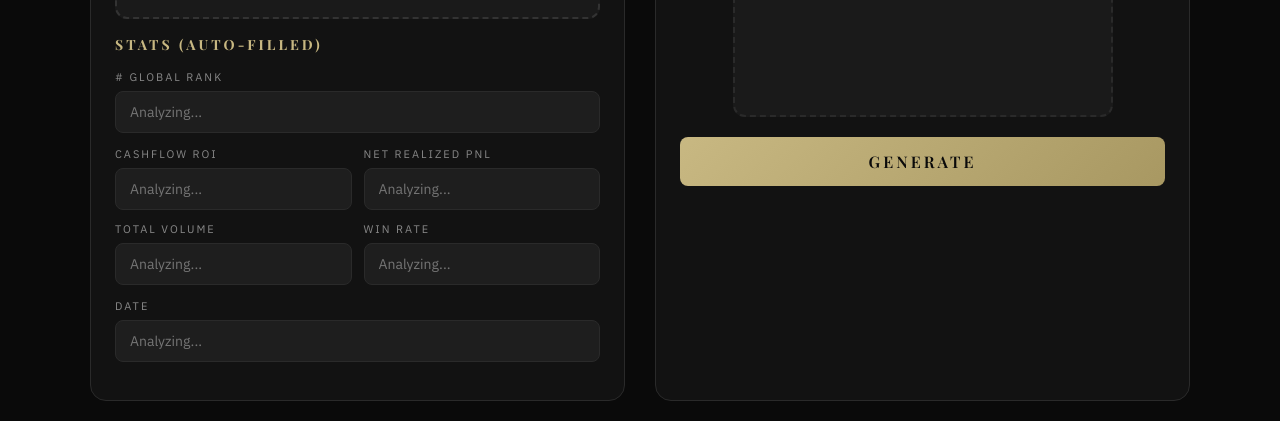
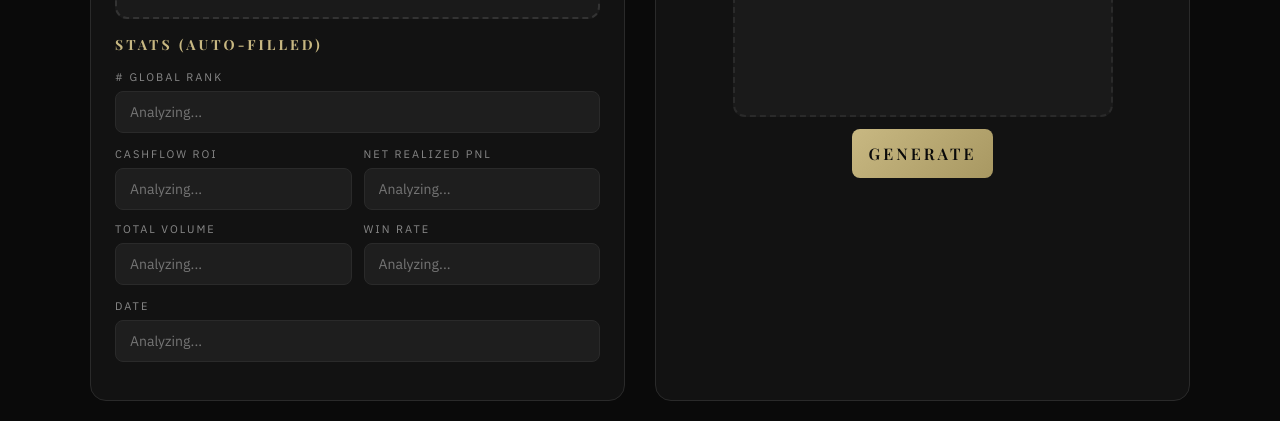
Before and after one commit to nftsamuraii/bulk-rank-server, a website: page public/index.html in a window 1280 px wide. Shown: the part 508-929 px from the top of the page. Drawn offline with nearby package versions, Linux system fonts and the light colour scheme.

Commit message:
Update index.html

```diff
--- a/public/index.html
+++ b/public/index.html
@@ -46,11 +46,12 @@
     .preview-empty { width:100%; max-width:380px; height:440px; background:#1a1a1a; border:2px dashed var(--border); border-radius:12px; display:flex; flex-direction:column; align-items:center; justify-content:center; color:#555; font-size:13px; text-align:center; gap:12px; }
     .preview-empty .icon { font-size:48px; opacity:0.4; }
     #rankCanvas { max-width:100%; border-radius:12px; box-shadow:0 8px 32px rgba(0,0,0,0.5); display:none; }
-    .btn-generate { width:100%; padding:14px; margin-top:20px; background:linear-gradient(135deg,#c8b882 0%,#a89862 100%); border:none; border-radius:8px; color:#0a0a0a; font-family:'Playfair Display',serif; font-size:16px; font-weight:600; letter-spacing:3px; cursor:pointer; transition:all 0.2s; }
+    .btn-generate { width:100%; padding:14px; margin-top:0; background:linear-gradient(135deg,#c8b882 0%,#a89862 100%); border:none; border-radius:8px; color:#0a0a0a; font-family:'Playfair Display',serif; font-size:16px; font-weight:600; letter-spacing:3px; cursor:pointer; transition:all 0.2s; }
     .btn-generate:hover { transform:translateY(-2px); box-shadow:0 4px 16px rgba(200,184,130,0.3); }
     .btn-generate:disabled { opacity:0.6; cursor:not-allowed; transform:none; }
-    .btn-action { width:100%; padding:12px; margin-top:10px; background:transparent; border:1px solid var(--gold); border-radius:8px; color:var(--gold); font-family:'Playfair Display',serif; font-size:14px; letter-spacing:2px; cursor:pointer; opacity:0; pointer-events:none; transition:all 0.2s; }
+    .btn-action { width:100%; padding:12px; margin-top:0; background:transparent; border:1px solid var(--gold); border-radius:8px; color:var(--gold); font-family:'Playfair Display',serif; font-size:14px; letter-spacing:2px; cursor:pointer; opacity:0; pointer-events:none; transition:all 0.2s; }
     .btn-action.visible { opacity:1; pointer-events:auto; }
+    .btn-group { display:flex; flex-direction:column; gap:8px; margin-top:12px; }
     .btn-action:hover { background:rgba(200,184,130,0.08); }
     .status-box { background:#1a1a1a; border:1px solid #2a2a2a; border-radius:10px; padding:12px 14px; margin-bottom:16px; font-size:12px; color:#888; line-height:1.7; display:none; }
     .status-box.show { display:block; }
@@ -119,10 +120,12 @@
         <span>Upload screenshot & background<br>then hit Generate</span>
       </div>
       <canvas id="rankCanvas"></canvas>
-      <button class="btn-generate" id="btnGenerate" onclick="handleGenerate()">GENERATE</button>
-      <button class="btn-action" id="btnDownload" onclick="downloadCard()">⬇ DOWNLOAD</button>
-      <button class="btn-action visible" id="btnDownloadVideo" onclick="downloadVideo()" style="display:none;">⬇ DOWNLOAD VIDEO</button>
-      <button class="btn-action" id="btnCopy" onclick="copyCard()">📋 COPY</button>
+      <div class="btn-group">
+        <button class="btn-generate" id="btnGenerate" onclick="handleGenerate()">GENERATE</button>
+        <button class="btn-action" id="btnDownload" onclick="downloadCard()">⬇ DOWNLOAD</button>
+        <button class="btn-action visible" id="btnDownloadVideo" onclick="downloadVideo()" style="display:none;">⬇ DOWNLOAD VIDEO</button>
+        <button class="btn-action" id="btnCopy" onclick="copyCard()">📋 COPY</button>
+      </div>
     </div>
   </div>
 
```
